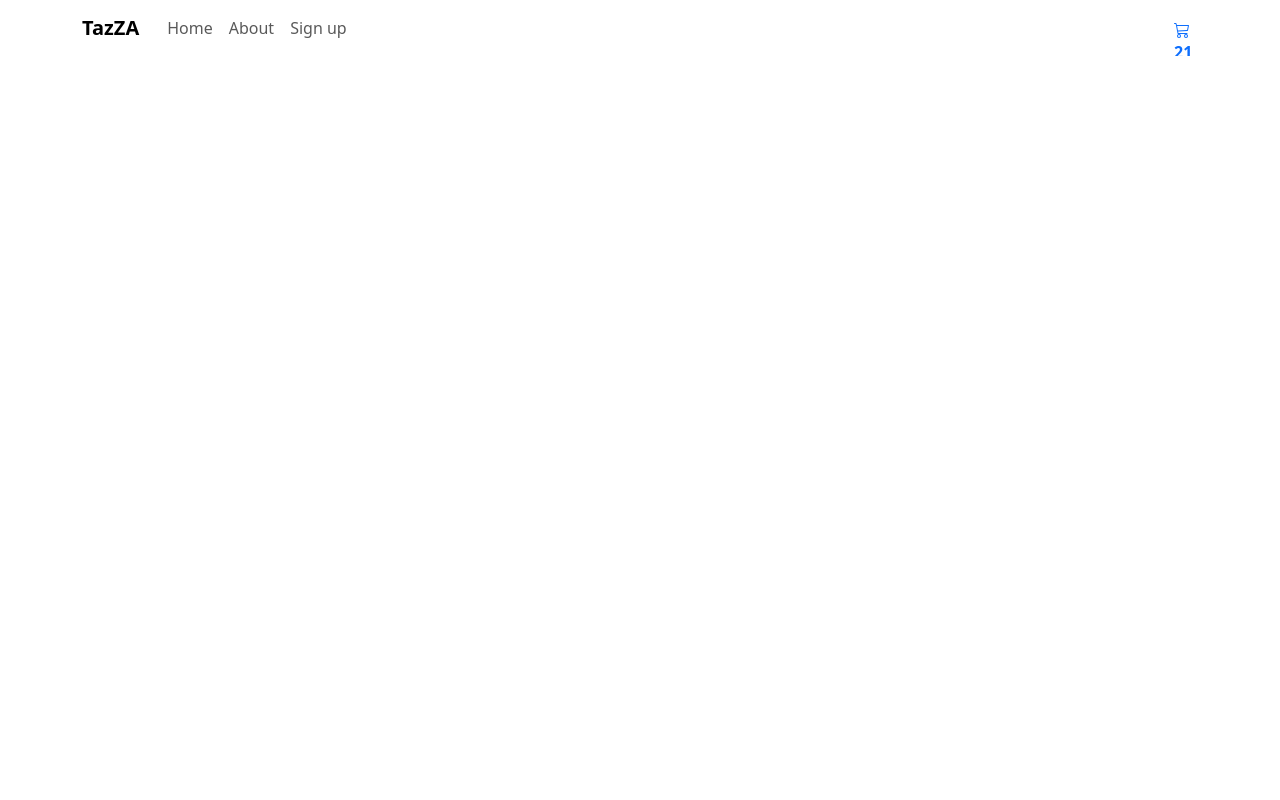
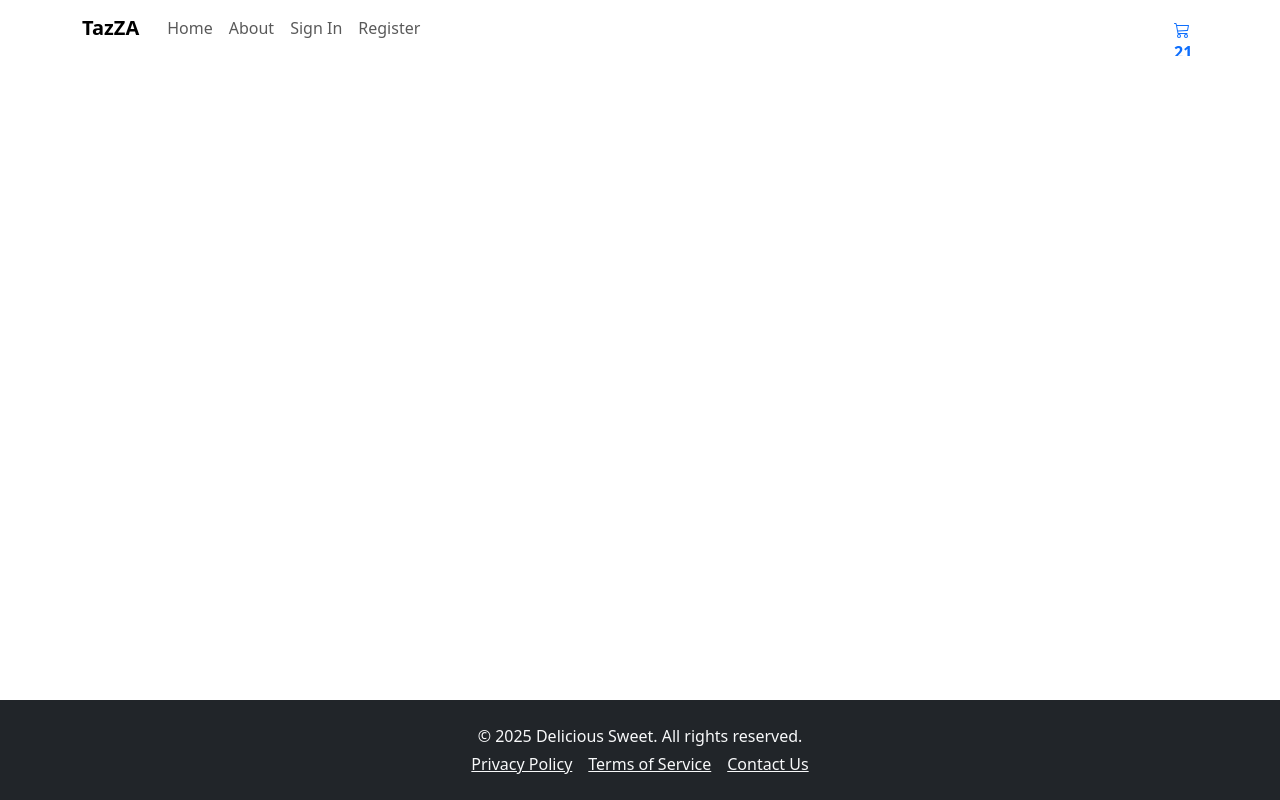
Before and after one commit to mohamedZ555/Delicious-Sweet, a Next.js app in the folder delicious-sweet/: page / in a window 1280 px wide. Built offline with nearby package versions, Linux system fonts and the light colour scheme.

Commit message:
create
footer and another pages

```diff
--- /dev/null
+++ b/delicious-sweet/app/component/footer.jsx
@@ -0,0 +1,15 @@
+
+export default function Footer() {
+    return (
+      <footer className="bg-dark text-light py-4 mt-auto ">
+        <div className="container text-center">
+          <p className="mb-1">© 2025 Delicious Sweet. All rights reserved.</p>
+          <div>
+            <a href="/privacy" className="text-light mx-2">Privacy Policy</a>
+            <a href="/terms" className="text-light mx-2">Terms of Service</a>
+            <a href="/contact" className="text-light mx-2">Contact Us</a>
+          </div>
+        </div>
+      </footer>
+    );
+  }
--- a/delicious-sweet/app/component/nav.jsx
+++ b/delicious-sweet/app/component/nav.jsx
@@ -30,8 +30,11 @@ function NaviBar() {
             <Link href="/#" className="nav-link shagr">
               About
             </Link>
-            <Link href="/#" className="nav-link shagr">
-              Sign up
+            <Link href="/login" className="nav-link shagr">
+              Sign In
+            </Link>
+            <Link href="/register" className="nav-link shagr">
+               Register
             </Link>
           </Nav>
           <div className="contcallus d-lg-flex align-items-center justify-content-center">
--- a/delicious-sweet/app/layout.jsx
+++ b/delicious-sweet/app/layout.jsx
@@ -3,10 +3,11 @@ import "../styles/globals.css";
 import 'bootstrap/dist/css/bootstrap.min.css';
 
 import NaviBar from "./component/nav";
+import Footer from "./component/footer";
 
 
 export const metadata = {
-  title: "Create Next App",
+  title: "Delicious Sweet",
   description: "Generated by create next app",
 };
 
@@ -16,6 +17,7 @@ export default function RootLayout({ children }) {
       <body>
         <NaviBar/>
         {children}
+        <Footer/>
       </body>
     </html>
   );
--- a/delicious-sweet/styles/globals.css
+++ b/delicious-sweet/styles/globals.css
@@ -1,3 +1,7 @@
+@import url('./pagesStyle/footer.css');
+@import url('./pagesStyle/login.css');
+@import url('./pagesStyle/register.css');
+
 :root {
   --background: #ffffff;
   --foreground: #171717;
--- a/delicious-sweet/styles/page.module.css
+++ b/delicious-sweet/styles/page.module.css
@@ -92,20 +92,11 @@ a.secondary {
   min-width: 158px;
 }
 
-.footer {
-  grid-row-start: 3;
-  display: flex;
-  gap: 24px;
-}
-
-.footer a {
-  display: flex;
-  align-items: center;
-  gap: 8px;
-}
-
-.footer img {
-  flex-shrink: 0;
+footer {
+  position:fixed;
+  bottom: 0;
+  right:0;
+  left:0;
 }
 
 /* Enable hover only on non-touch devices */
--- /dev/null
+++ b/delicious-sweet/styles/pagesStyle/footer.css
@@ -0,0 +1,6 @@
+footer {
+    position:fixed;
+    bottom: 0;
+    right:0;
+    left:0;
+  }
```
Also changed, not shown: delicious-sweet/app/login/page.jsx (+9 -0 lines), delicious-sweet/app/register/page.jsx (+9 -0 lines), delicious-sweet/styles/pagesStyle/login.css (added), delicious-sweet/styles/pagesStyle/register.css (added).
